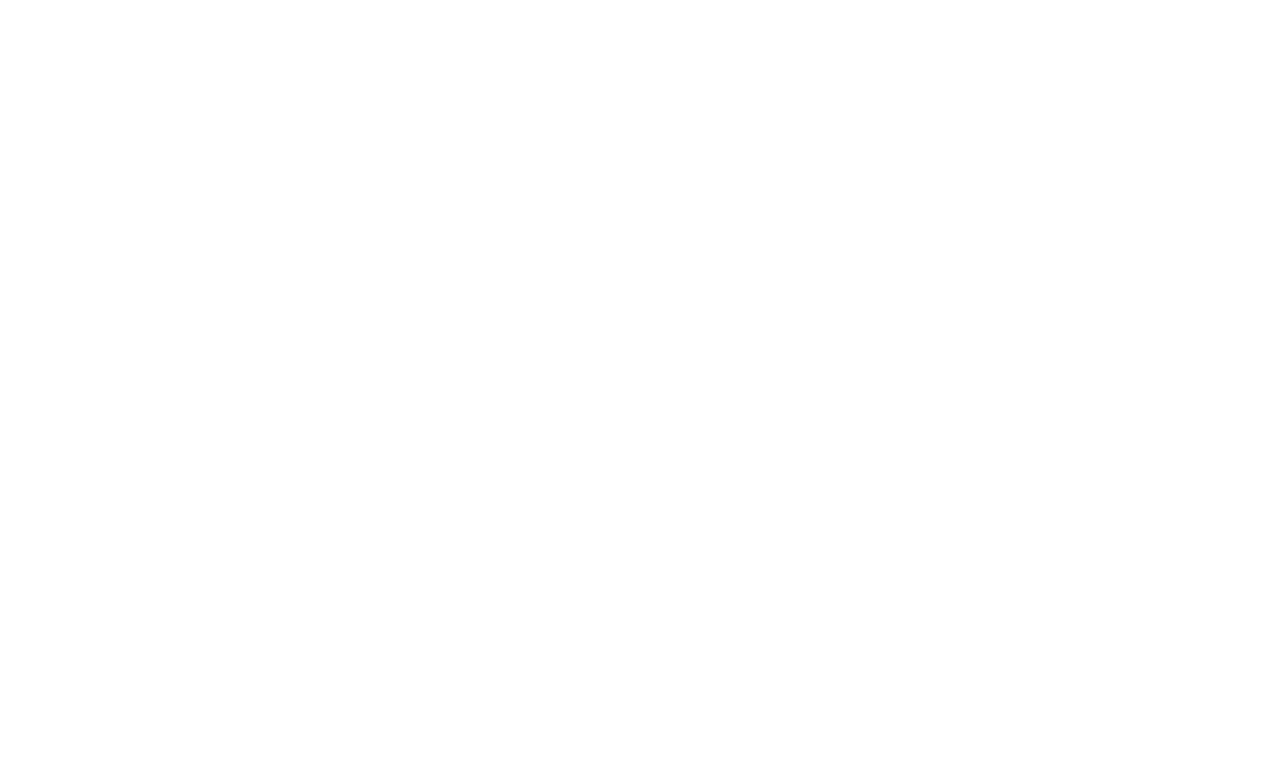
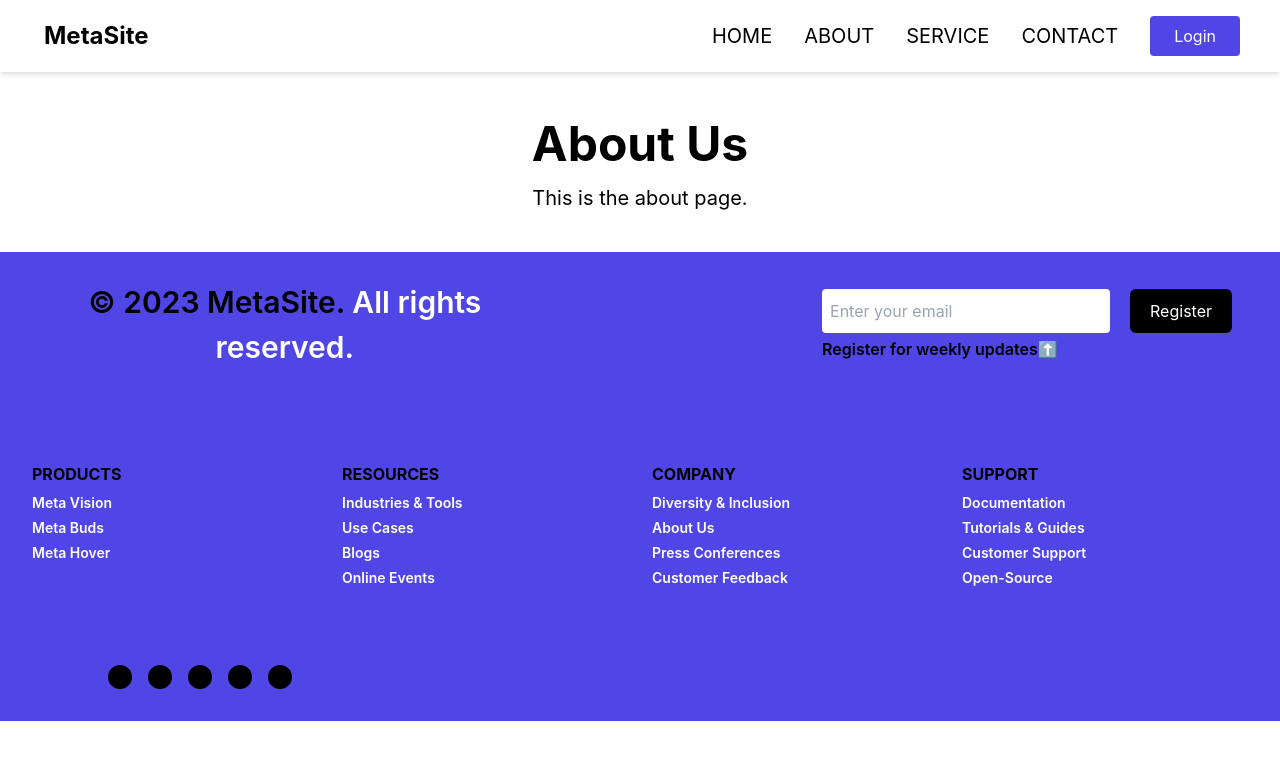
Before and after one commit to Mo-Gamer-2000/MetaSite, a React (Create React App) app in the folder mern-frontend/: page /about in a window 1280 px wide. Before the commit this address had no page. Shown: the top 760 px of the page. Built offline with nearby package versions, Linux system fonts and the light colour scheme.

Commit message:
About Us Page Created - InProgress

```diff
--- a/mern-frontend/src/App.js
+++ b/mern-frontend/src/App.js
@@ -8,6 +8,7 @@
 import CreatePost from "./components/CreatePost";
 import { AuthProvider } from "./context/AuthContext";
 import PostDetailPage from "./pages/PostDetailPage";
+import About from "./pages/about/About";
 
 function App() {
   return (
@@ -16,6 +17,7 @@
         <div className="App">
           <Routes>
             <Route index path="/" element={<HomePage />} />
+            <Route index path="/about" element={<About />} />
             <Route path="/login" element={<LoginPage />} />
             <Route path="/register" element={<RegisterPage />} />
             <Route path="/create-post" element={<CreatePost />} />
--- /dev/null
+++ b/mern-frontend/src/pages/about/About.jsx
@@ -0,0 +1,21 @@
+import React from "react";
+import MainLayout from "../../components/MainLayout";
+
+const About = () => {
+  return (
+    <MainLayout>
+      <section className="container mx-auto flex flex-col px-5 py-10">
+        <div className="mt-20">
+          <h1 className="text-3xl text-center font-bold text-black md:text-5xl lg:text-4xl xl:text-5xl">
+            About Us
+          </h1>
+          <p className="text-black mt-4 text-center md:text-xl lg:text-base xl:text-xl">
+            This is the about page.
+          </p>
+        </div>
+      </section>
+    </MainLayout>
+  );
+};
+
+export default About;
```
